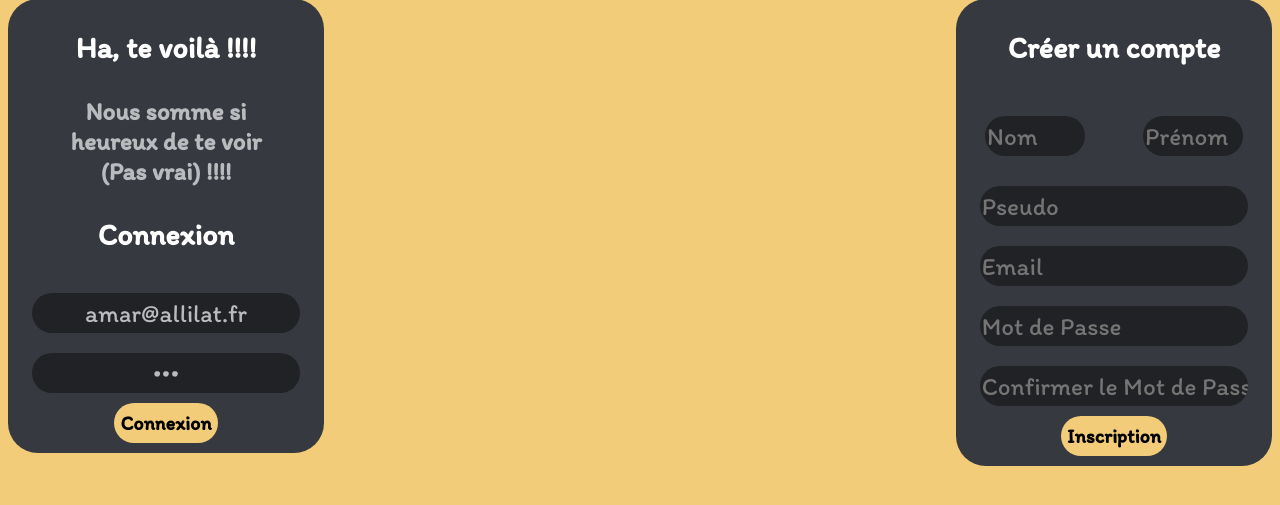
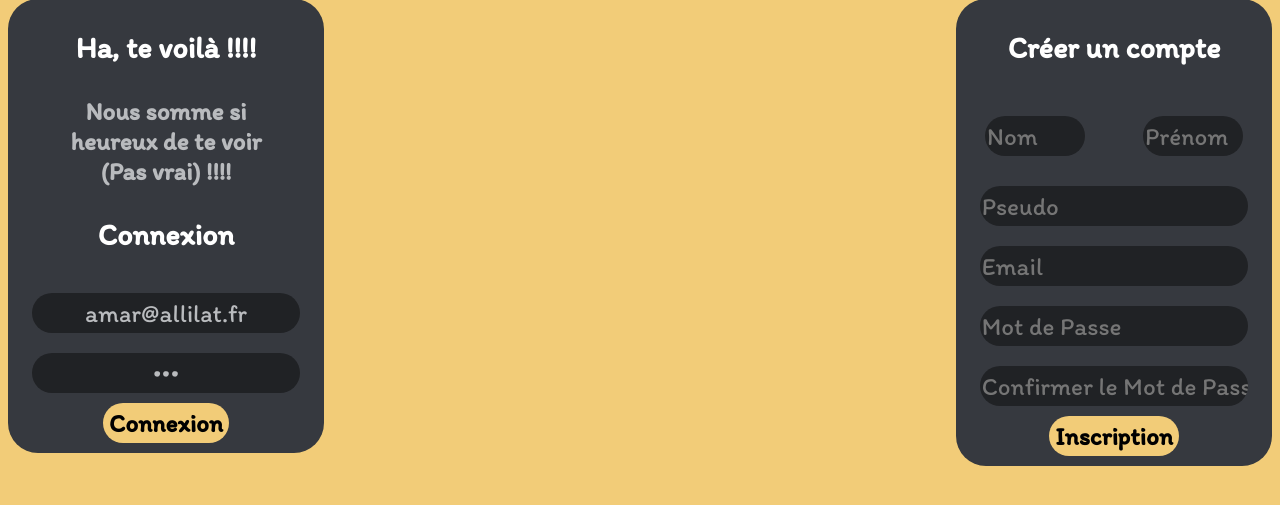
Before and after one commit to amarallilat/minidiscord, a PHP site: page / in a window 1280 px wide. Shown: the part 209-714 px from the top of the page. Run offline with PHP 8.4, Linux system fonts and the light colour scheme.

Commit message:
finalement travail fait

```diff
--- a/css/index.css
+++ b/css/index.css
@@ -85,9 +85,7 @@ input {
     width: fit-content;
     border-radius: 60px;
     cursor: pointer;
-    font-size: 20px;
     margin: 0 auto;
-    margin-bottom: 0px;
     margin-bottom: 10px;
 }
 
```
